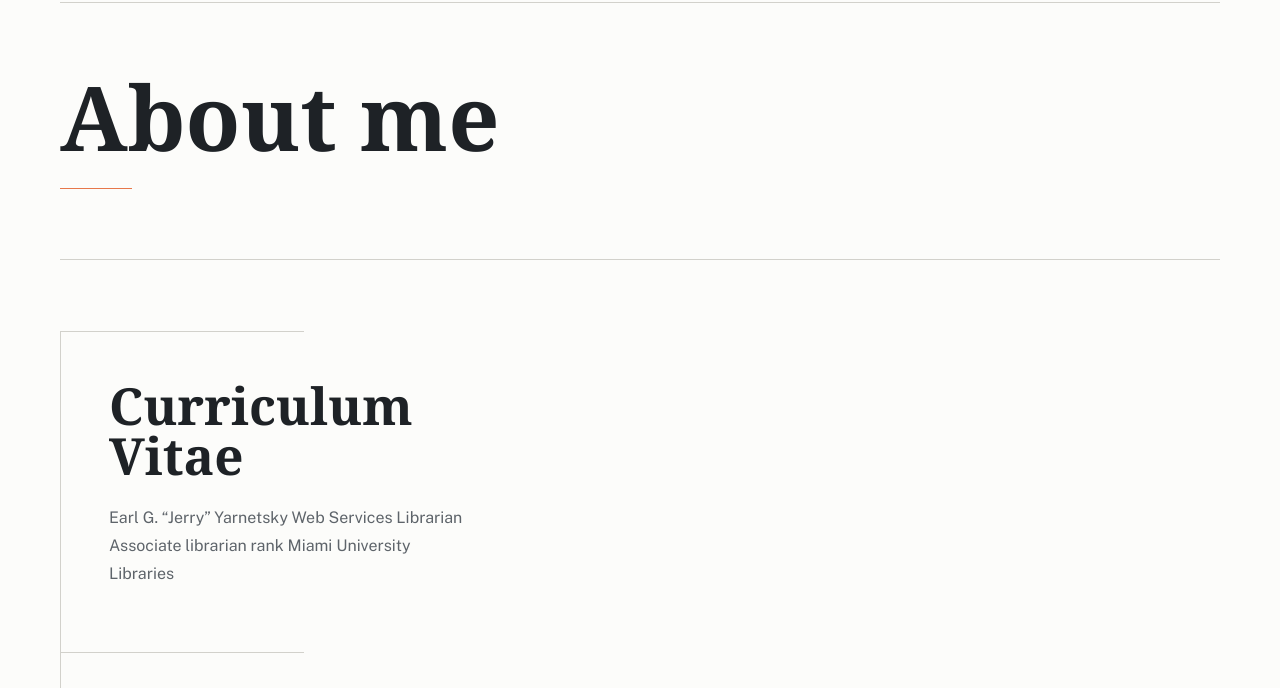
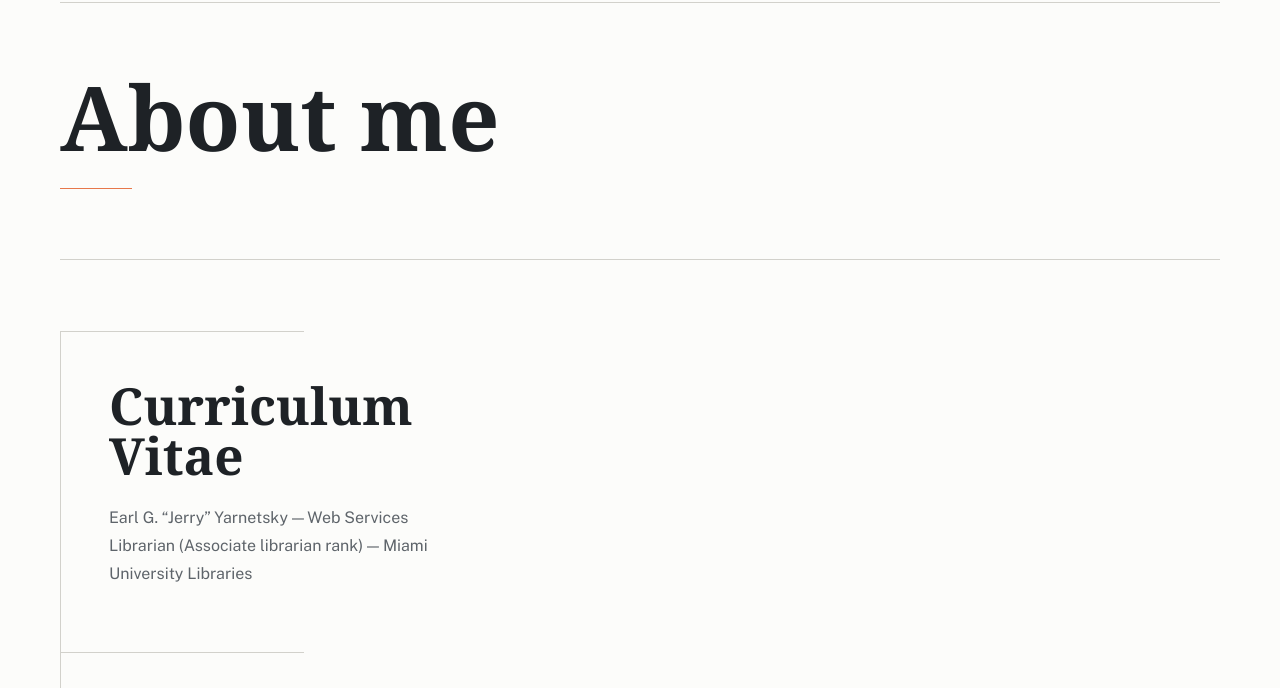
Before and after one commit to yarnetsky/yarnetsky.github.io, an Astro site: page /about in a window 1280 px wide. Shown: the part 76-764 px from the top of the page. Built offline with nearby package versions, Linux system fonts and the light colour scheme; Astro itself is replaced by a stand-in of ours; some packages are replaced by stand-ins of ours.

Commit message:
Update src/content/about/cv.md (via Pages CMS)

```diff
--- a/src/content/about/cv.md
+++ b/src/content/about/cv.md
@@ -1,11 +1,8 @@
 ---
 title: Curriculum Vitae
 publishDate: 2026-07-20
-description: |-
-  Earl G. “Jerry” Yarnetsky
-  Web Services Librarian
-  Associate librarian rank
-  Miami University Libraries
+description: Earl G. “Jerry” Yarnetsky — Web Services Librarian (Associate
+  librarian rank) — Miami University Libraries
 draft: false
 ---
 ## **Education**
```
